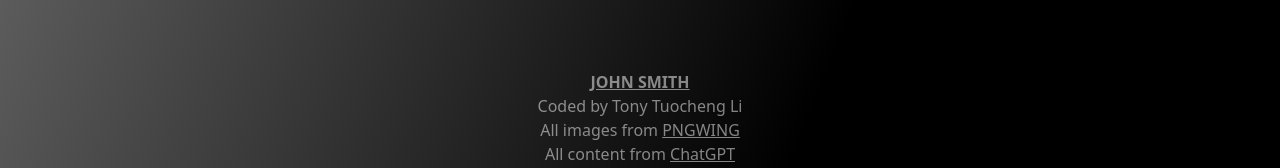
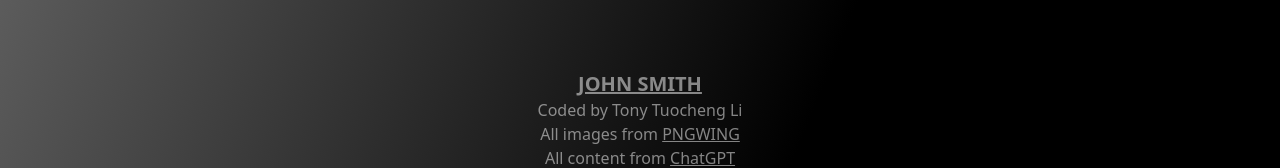
Before and after one commit to Todaricli/tonytli-portfolio, a SvelteKit app in the folder my-first-web-portfolio/: page / in a window 1280 px wide. Shown: the part 777-945 px from the top of the page. Built offline with nearby package versions, Linux system fonts and the light colour scheme.

Commit message:
fixed typo

```diff
--- a/my-first-web-portfolio/src/routes/+layout.svelte
+++ b/my-first-web-portfolio/src/routes/+layout.svelte
@@ -75,7 +75,7 @@
 </div>
 
 <footer class="flex flex-col opacity-50 sticky top-full mb-5 text-white text-center" class:hide={changePage}>
-		<h1 class="text-1xl font-bold underline ">JOHN SMITH</h1>
+		<h1 class="text-xl font-bold underline ">JOHN SMITH</h1>
 		<p>Coded by Tony Tuocheng Li</p>
 		<span>All images from <a class="underline" href="https://www.pngwing.com/en/search?q=king">PNGWING</a></span>
 		<span>All content from <a class="underline" href="https://chat.openai.com/">ChatGPT</a></span>
```
